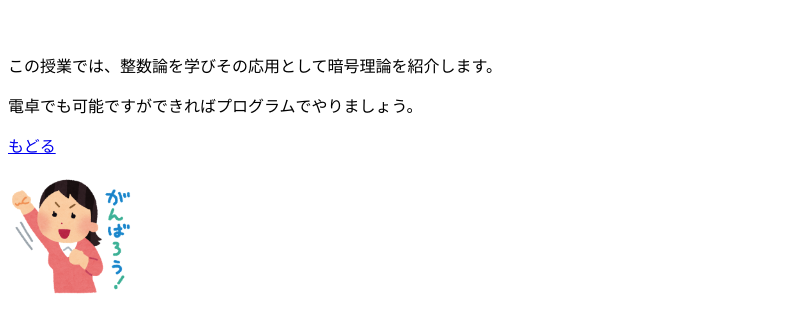
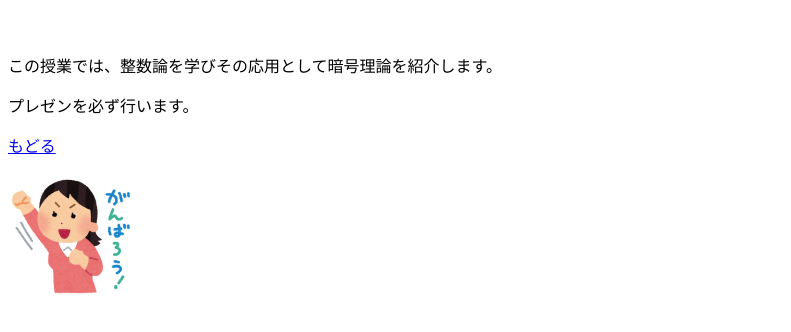
Before and after one commit to 02-2232101/26VC, a plain HTML site: page lesson1-org2.html in a window 1280 px wide. Shown: the part 116-448 px from the top of the page, without its empty margins (0-791 px from the left). Drawn offline with Linux system fonts and the light colour scheme.

Commit message:
Update lesson1-org2.html

```diff
--- a/lesson1-org2.html
+++ b/lesson1-org2.html
@@ -8,7 +8,7 @@
 	<center><h1>情報数学基礎</h1>
 	<P>担当　中村直人</center>
 　　　　<P>この授業では、整数論を学びその応用として暗号理論を紹介します。</p>
-<p>電卓でも可能ですができればプログラムでやりましょう。</p>
+<p>プレゼンを必ず行います。</p>
 <p><a href="lesson1-top.html">もどる</a></p>
         <P><img src="ganba.png" width="128" height="128" alt="頑張ろう">
    </BODY>
```
